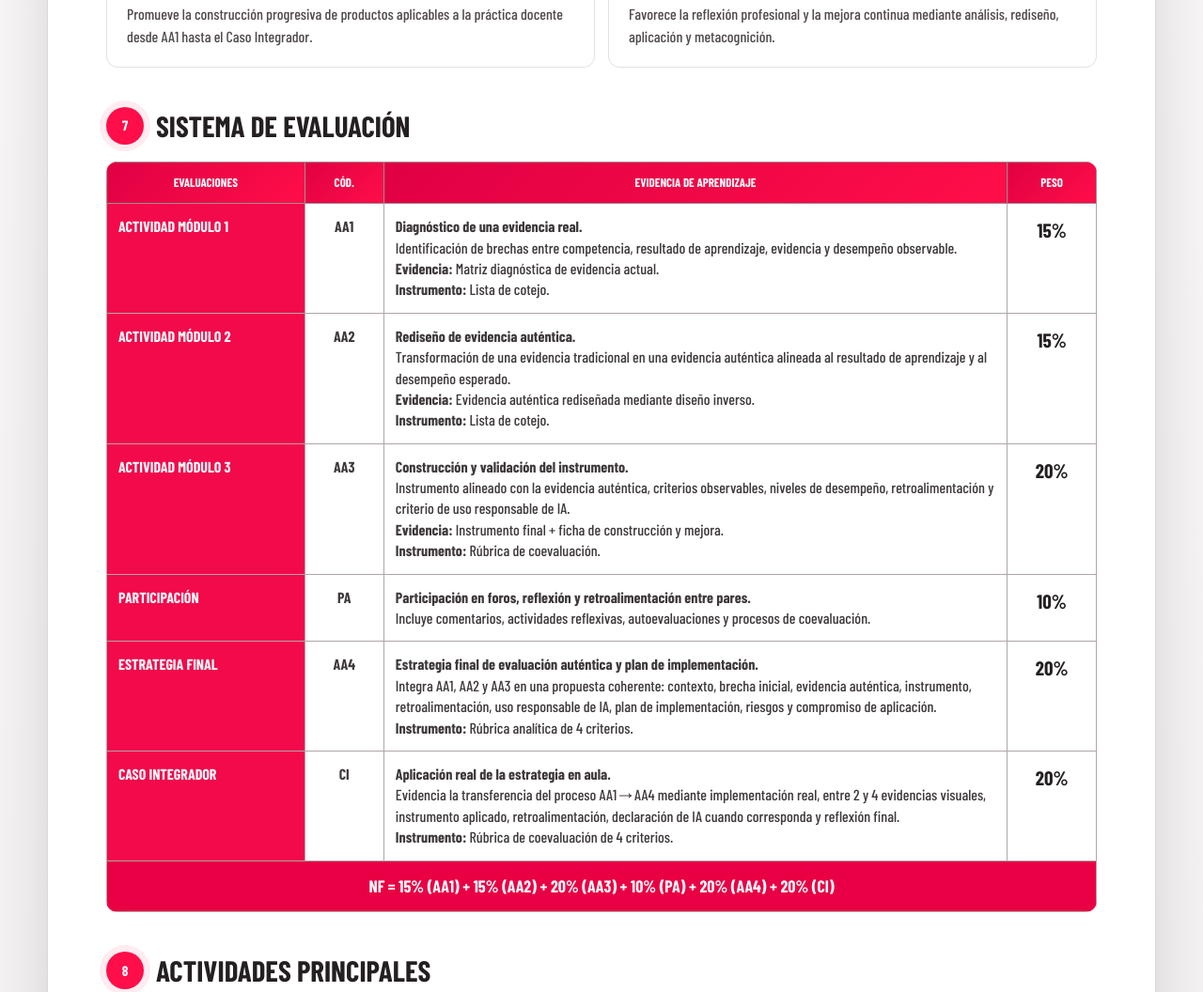
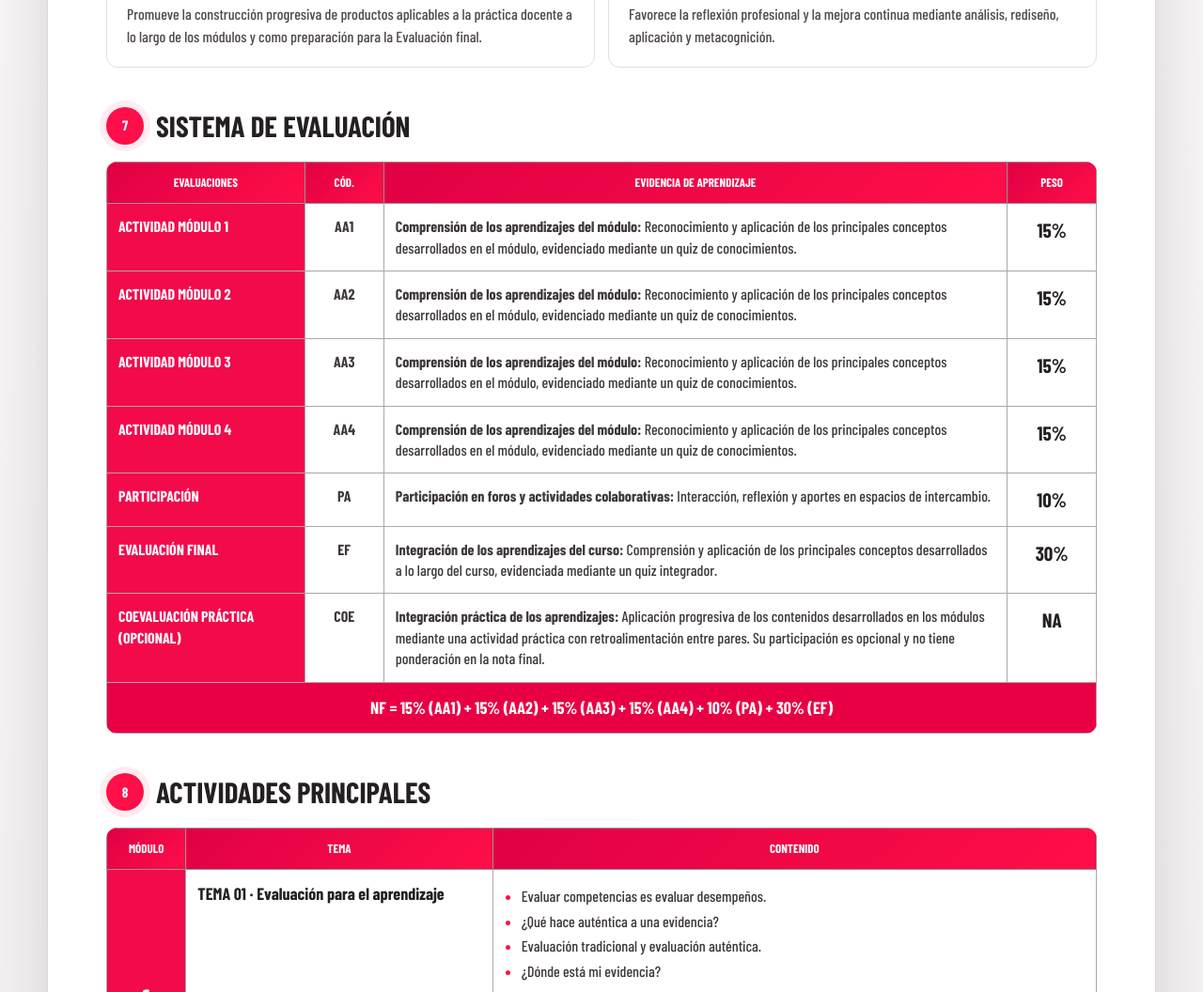
Before and after one commit to DA-ITE/PAC_EVA-SILABO, a plain HTML site: page index.html in a window 1280 px wide. Shown: the part 4012-5068 px from the top of the page at 94% size. Drawn offline with nearby package versions, Linux system fonts and the light colour scheme; a web font is replaced by a local one.

Commit message:
Update index.html

```diff
--- a/index.html
+++ b/index.html
@@ -844,6 +844,36 @@ table{
 
 }
 
+
+
+/* Ajustes de impresión para PDF continuo y compacto */
+@media print{
+  @page{size:A4;margin:6mm 7mm 6mm}
+  html,body{width:100%!important;margin:0!important;padding:0!important;background:#fff!important;-webkit-print-color-adjust:exact!important;print-color-adjust:exact!important}
+  body{line-height:1.32!important}
+  .syllabus{width:100%!important;max-width:none!important;margin:0!important;overflow:visible!important;border:0!important;border-radius:0!important;box-shadow:none!important}
+  .hero{height:285mm!important;min-height:285mm!important;max-height:285mm!important;overflow:hidden!important;break-after:page!important;page-break-after:always!important}
+  .hero-inner{height:100%!important;min-height:0!important;padding:17mm 13mm 13mm!important}
+  .hero-main{max-width:150mm!important;margin-top:29mm!important}
+  .hero h1{font-size:30pt!important;line-height:1.02!important}
+  .hero-copy{max-width:150mm!important;font-size:11.5pt!important;line-height:1.32!important}
+  .hero-rule{margin-top:11mm!important}
+  .hero-stats{max-width:150mm!important;margin-top:4.5mm!important}
+  .content{padding:0!important}
+  .section{margin:0 0 3mm!important;padding:0!important;break-inside:auto!important;page-break-inside:auto!important}
+  .section-title{margin:0 0 2mm!important;font-size:15.5pt!important;gap:2.4mm!important;break-after:avoid-page!important;page-break-after:avoid!important}
+  .section-no{width:7mm!important;height:7mm!important;flex-basis:7mm!important;font-size:8pt!important;box-shadow:none!important}
+  .data-grid{gap:2mm!important}.data-card{min-height:0!important;padding:2.4mm!important;box-shadow:none!important}.data-card span{font-size:7.8pt!important}.data-card strong{font-size:11.5pt!important;margin-top:.8mm!important}
+  .lead-box{padding:2.8mm 3.2mm!important}.lead-box p{font-size:9.2pt!important;line-height:1.23!important}
+  .highlight{padding:3mm!important}.highlight strong{font-size:11.5pt!important}.highlight p{font-size:9.2pt!important;line-height:1.23!important}
+  .competency-card{padding:2.8mm!important}.competency-card strong{font-size:10.8pt!important}.competency-card p{font-size:9.2pt!important;line-height:1.22!important}
+  .module-card{margin-bottom:2mm!important;box-shadow:none!important;break-inside:auto!important;page-break-inside:auto!important}.module-head,.module-row{grid-template-columns:38mm 1fr!important;break-inside:avoid!important;page-break-inside:avoid!important}.module-label,.module-value,.module-row .left,.module-row .right{padding:1.9mm 2.3mm!important}.module-label{font-size:8.1pt!important}.module-value{font-size:10.6pt!important}.module-row .left{font-size:7.7pt!important}.module-row .right{font-size:8.6pt!important;line-height:1.17!important}ul.clean{padding-left:3.4mm!important}ul.clean li{margin:.45mm 0!important}
+  .strategy-grid{gap:1.8mm!important}.strategy{padding:2.2mm!important}.strategy strong{font-size:10pt!important}.strategy p{font-size:8.5pt!important;line-height:1.18!important;margin-top:1mm!important}
+  .table-wrap{overflow:visible!important;border-radius:0!important}table{width:100%!important;table-layout:fixed!important;border-collapse:collapse!important}thead{display:table-header-group!important}tr{break-inside:avoid!important;page-break-inside:avoid!important}.eval-table,.route-table{font-size:8pt!important}.eval-table th,.route-table th{padding:1.2mm 1mm!important;font-size:7.1pt!important}.eval-table td,.route-table td{padding:1.25mm 1.15mm!important;font-size:7.8pt!important;line-height:1.12!important}.eval-table .weight{font-size:10.3pt!important}.formula-row td{padding:1.7mm!important;font-size:9pt!important}.route-table .module-col{font-size:15pt!important}.route-table h4{font-size:8.3pt!important;line-height:1.1!important}.route-table ul{padding-left:3mm!important}.route-table li{margin:.15mm 0!important}
+  .resource-list{gap:1.8mm!important}.resource-card{padding:2.3mm!important}.resource-card strong{font-size:9.5pt!important}.resource-card p{font-size:8.2pt!important;line-height:1.17!important;margin-top:1mm!important}.references{padding-left:3.2mm!important}.references li{margin:.55mm 0!important;font-size:8.2pt!important;line-height:1.15!important}.cert-box{padding:2.4mm 2.8mm!important}.cert-box strong{font-size:10.2pt!important}.cert-box p{font-size:8.1pt!important;line-height:1.14!important;margin-top:1.2mm!important}.cert-box em{font-size:8pt!important;margin-top:.8mm!important}
+  .footer,.pdf-download-float{display:none!important}
+}
+
 </style>
 </head>
 
@@ -1285,7 +1315,7 @@ table{
       </div>
 
       <div class="module-value">
-        Estrategia final de evaluación auténtica
+        Integración de la evaluación auténtica
       </div>
 
     </div>
@@ -1389,8 +1419,8 @@ table{
 
       <p>
         Promueve la construcción progresiva de productos
-        aplicables a la práctica docente desde AA1
-        hasta el Caso Integrador.
+        aplicables a la práctica docente a lo largo de los módulos
+        y como preparación para la Evaluación final.
       </p>
 
     </article>
@@ -1453,208 +1483,58 @@ table{
 
       <tbody>
 
-
         <tr>
-
-          <td class="rubric">
-            Actividad Módulo 1
-          </td>
-
-          <td class="code">
-            AA1
-          </td>
-
-          <td>
-            <strong>
-              Diagnóstico de una evidencia real.
-            </strong>
-            <br>
-            Identificación de brechas entre competencia,
-            resultado de aprendizaje, evidencia y desempeño observable.
-            <br>
-            <strong>Evidencia:</strong>
-            Matriz diagnóstica de evidencia actual.
-            <br>
-            <strong>Instrumento:</strong>
-            Lista de cotejo.
-          </td>
-
-          <td class="weight">
-            15%
-          </td>
-
+          <td class="rubric">Actividad Módulo 1</td>
+          <td class="code">AA1</td>
+          <td><strong>Comprensión de los aprendizajes del módulo:</strong> Reconocimiento y aplicación de los principales conceptos desarrollados en el módulo, evidenciado mediante un quiz de conocimientos.</td>
+          <td class="weight">15%</td>
         </tr>
 
-
-
         <tr>
-
-          <td class="rubric">
-            Actividad Módulo 2
-          </td>
-
-          <td class="code">
-            AA2
-          </td>
-
-          <td>
-            <strong>
-              Rediseño de evidencia auténtica.
-            </strong>
-            <br>
-            Transformación de una evidencia tradicional en una
-            evidencia auténtica alineada al resultado de aprendizaje
-            y al desempeño esperado.
-            <br>
-            <strong>Evidencia:</strong>
-            Evidencia auténtica rediseñada mediante diseño inverso.
-            <br>
-            <strong>Instrumento:</strong>
-            Lista de cotejo.
-          </td>
-
-          <td class="weight">
-            15%
-          </td>
-
+          <td class="rubric">Actividad Módulo 2</td>
+          <td class="code">AA2</td>
+          <td><strong>Comprensión de los aprendizajes del módulo:</strong> Reconocimiento y aplicación de los principales conceptos desarrollados en el módulo, evidenciado mediante un quiz de conocimientos.</td>
+          <td class="weight">15%</td>
         </tr>
 
-
-
         <tr>
-
-          <td class="rubric">
-            Actividad Módulo 3
-          </td>
-
-          <td class="code">
-            AA3
-          </td>
-
-          <td>
-            <strong>
-              Construcción y validación del instrumento.
-            </strong>
-            <br>
-            Instrumento alineado con la evidencia auténtica,
-            criterios observables, niveles de desempeño,
-            retroalimentación y criterio de uso responsable de IA.
-            <br>
-            <strong>Evidencia:</strong>
-            Instrumento final + ficha de construcción y mejora.
-            <br>
-            <strong>Instrumento:</strong>
-            Rúbrica de coevaluación.
-          </td>
-
-          <td class="weight">
-            20%
-          </td>
-
+          <td class="rubric">Actividad Módulo 3</td>
+          <td class="code">AA3</td>
+          <td><strong>Comprensión de los aprendizajes del módulo:</strong> Reconocimiento y aplicación de los principales conceptos desarrollados en el módulo, evidenciado mediante un quiz de conocimientos.</td>
+          <td class="weight">15%</td>
         </tr>
 
-
-
         <tr>
-
-          <td class="rubric">
-            Participación
-          </td>
-
-          <td class="code">
-            PA
-          </td>
-
-          <td>
-            <strong>
-              Participación en foros, reflexión y retroalimentación entre pares.
-            </strong>
-            <br>
-            Incluye comentarios, actividades reflexivas,
-            autoevaluaciones y procesos de coevaluación.
-          </td>
-
-          <td class="weight">
-            10%
-          </td>
-
+          <td class="rubric">Actividad Módulo 4</td>
+          <td class="code">AA4</td>
+          <td><strong>Comprensión de los aprendizajes del módulo:</strong> Reconocimiento y aplicación de los principales conceptos desarrollados en el módulo, evidenciado mediante un quiz de conocimientos.</td>
+          <td class="weight">15%</td>
         </tr>
 
-
-
         <tr>
-
-          <td class="rubric">
-            Estrategia final
-          </td>
-
-          <td class="code">
-            AA4
-          </td>
-
-          <td>
-            <strong>
-              Estrategia final de evaluación auténtica y plan de implementación.
-            </strong>
-            <br>
-            Integra AA1, AA2 y AA3 en una propuesta coherente:
-            contexto, brecha inicial, evidencia auténtica,
-            instrumento, retroalimentación, uso responsable de IA,
-            plan de implementación, riesgos y compromiso de aplicación.
-            <br>
-            <strong>Instrumento:</strong>
-            Rúbrica analítica de 4 criterios.
-          </td>
-
-          <td class="weight">
-            20%
-          </td>
-
+          <td class="rubric">Participación</td>
+          <td class="code">PA</td>
+          <td><strong>Participación en foros y actividades colaborativas:</strong> Interacción, reflexión y aportes en espacios de intercambio.</td>
+          <td class="weight">10%</td>
         </tr>
 
-
-
         <tr>
-
-          <td class="rubric">
-            Caso Integrador
-          </td>
-
-          <td class="code">
-            CI
-          </td>
-
-          <td>
-            <strong>
-              Aplicación real de la estrategia en aula.
-            </strong>
-            <br>
-            Evidencia la transferencia del proceso AA1 → AA4
-            mediante implementación real, entre 2 y 4 evidencias
-            visuales, instrumento aplicado, retroalimentación,
-            declaración de IA cuando corresponda y reflexión final.
-            <br>
-            <strong>Instrumento:</strong>
-            Rúbrica de coevaluación de 4 criterios.
-          </td>
-
-          <td class="weight">
-            20%
-          </td>
-
+          <td class="rubric">Evaluación final</td>
+          <td class="code">EF</td>
+          <td><strong>Integración de los aprendizajes del curso:</strong> Comprensión y aplicación de los principales conceptos desarrollados a lo largo del curso, evidenciada mediante un quiz integrador.</td>
+          <td class="weight">30%</td>
         </tr>
 
-
+        <tr>
+          <td class="rubric">Coevaluación práctica (opcional)</td>
+          <td class="code">COE</td>
+          <td><strong>Integración práctica de los aprendizajes:</strong> Aplicación progresiva de los contenidos desarrollados en los módulos mediante una actividad práctica con retroalimentación entre pares. Su participación es opcional y no tiene ponderación en la nota final.</td>
+          <td class="weight">NA</td>
+        </tr>
 
         <tr class="formula-row">
-
-          <td colspan="4">
-            NF = 15% (AA1) + 15% (AA2) + 20% (AA3) +
-            10% (PA) + 20% (AA4) + 20% (CI)
-          </td>
-
+          <td colspan="4">NF = 15% (AA1) + 15% (AA2) + 15% (AA3) + 15% (AA4) + 10% (PA) + 30% (EF)</td>
         </tr>
-
 
       </tbody>
 
@@ -1863,7 +1743,7 @@ table{
               <li>Integración de resultado, evidencia, criterios, instrumento y retroalimentación.</li>
               <li>Revisión de alineamiento, autenticidad y observabilidad.</li>
               <li>Viabilidad, retroalimentación y uso responsable de IA.</li>
-              <li>Actividades de refuerzo para ajustar la estrategia antes de AA4.</li>
+              <li>Actividades de refuerzo para consolidar los aprendizajes del Módulo 4.</li>
             </ul>
           </td>
 
@@ -1884,7 +1764,7 @@ table{
               <li>Comunicación transparente de criterios y condiciones.</li>
               <li>Guion de implementación: antes, durante y después.</li>
               <li>Plan de evidencias para documentar la aplicación.</li>
-              <li>Preparación de AA4 y Caso Integrador.</li>
+              <li>Preparación para la Actividad Módulo 4 y la Evaluación final.</li>
             </ul>
           </td>
 
@@ -1894,50 +1774,6 @@ table{
       </tbody>
 
     </table>
-
-  </div>
-
-
-
-  <div class="work-box">
-
-    <div class="label">
-      Ruta final
-    </div>
-
-    <div class="work-content">
-
-      <strong>
-        De diagnóstico a transformación
-      </strong>
-
-      <br><br>
-
-      <strong>AA1:</strong>
-      diagnostica una evidencia real e identifica brechas.
-
-      <br>
-
-      <strong>AA2:</strong>
-      rediseña la evidencia para hacer visible un desempeño auténtico.
-
-      <br>
-
-      <strong>AA3:</strong>
-      construye el instrumento con criterios, niveles y uso responsable de IA.
-
-      <br>
-
-      <strong>AA4:</strong>
-      integra la estrategia y planifica su implementación.
-
-      <br>
-
-      <strong>Caso Integrador:</strong>
-      aplica la estrategia en aula, recoge evidencias,
-      reflexiona sobre la experiencia y participa en coevaluación.
-
-    </div>
 
   </div>
 
```
